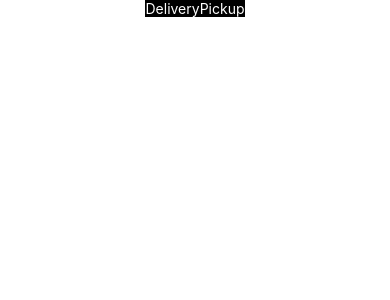
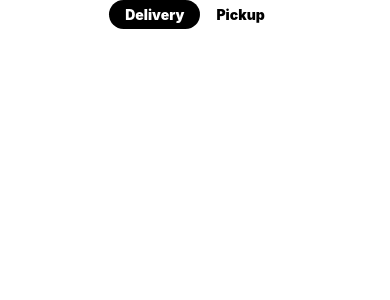
Before and after one commit to Richie1136/Uber-Eats-React-Native, a React Native app in the folder uber-eats-react-native/: screen / in a window 390 px wide. Shown: the top 300 px of the page. Built offline with nearby package versions, Linux system fonts and the light colour scheme.

Commit message:
Changing the background color and text color of the 2 buttons

```diff
--- a/uber-eats-react-native/components/headertabs/HeaderTabs.js
+++ b/uber-eats-react-native/components/headertabs/HeaderTabs.js
@@ -3,16 +3,16 @@ import { View, Text, Button, TouchableOpacity } from 'react-native'
 const HeaderTabs = () => {
   return (
     <View style={{ flexDirection: 'row', justifyContent: 'center' }}>
-      <HeaderButton title="Delivery" />
-      <HeaderButton title="Pickup" />
+      <HeaderButton title="Delivery" btnColor="black" txtColor="white" />
+      <HeaderButton title="Pickup" btnColor="white" txtColor="black" />
     </View>
   )
 }
 
-const HeaderButton = ({ title }) => (
+const HeaderButton = ({ title, btnColor, txtColor }) => (
   <View>
-    <TouchableOpacity style={{ backgroundColor: 'black' }}>
-      <Text style={{ color: 'white' }}>{title}</Text>
+    <TouchableOpacity style={{ backgroundColor: btnColor, paddingVertical: 6, paddingHorizontal: 16, borderRadius: 30 }}>
+      <Text style={{ color: txtColor, fontSize: 14, fontWeight: '900' }}>{title}</Text>
     </TouchableOpacity>
   </View>
 )
```
